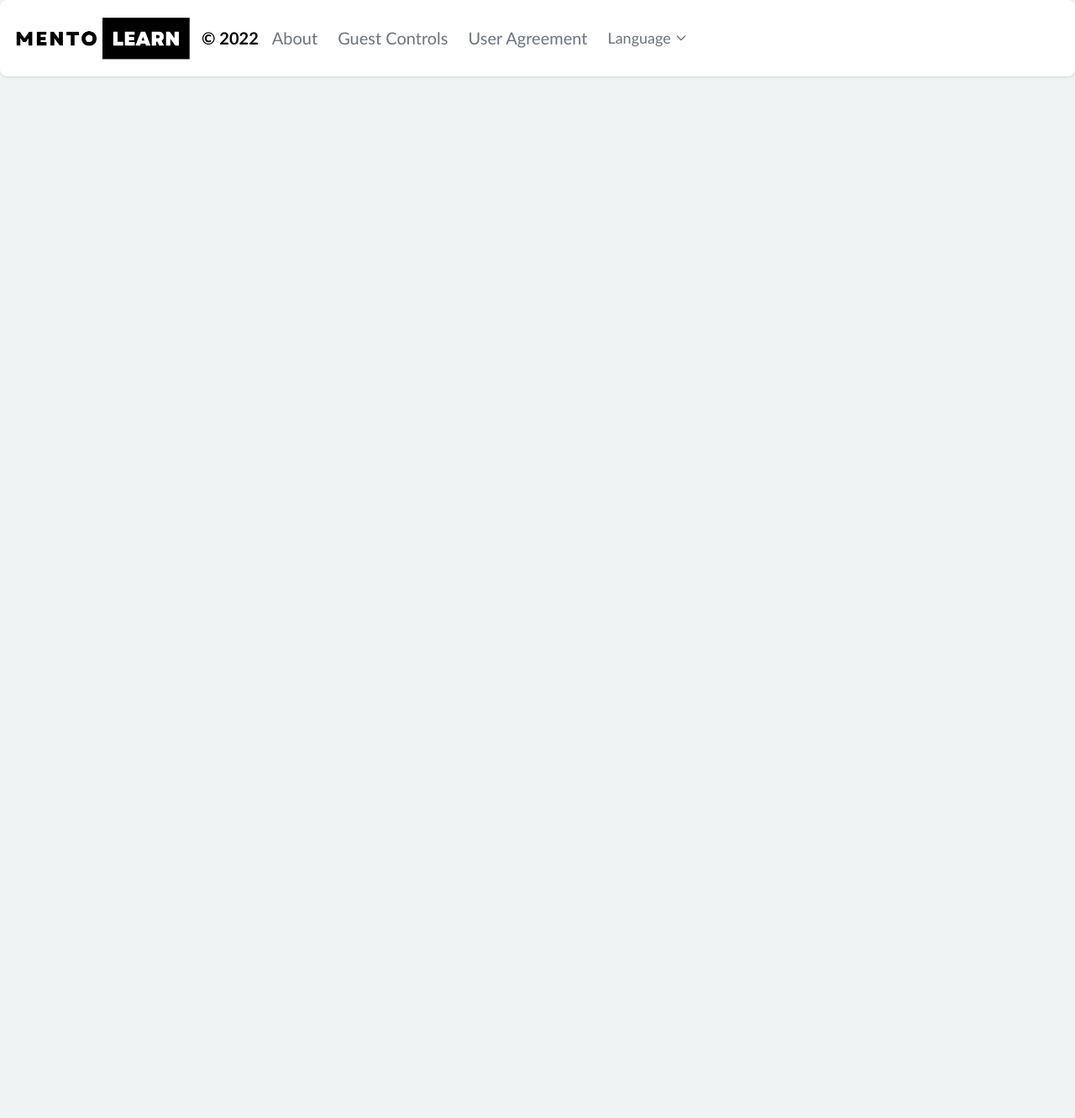
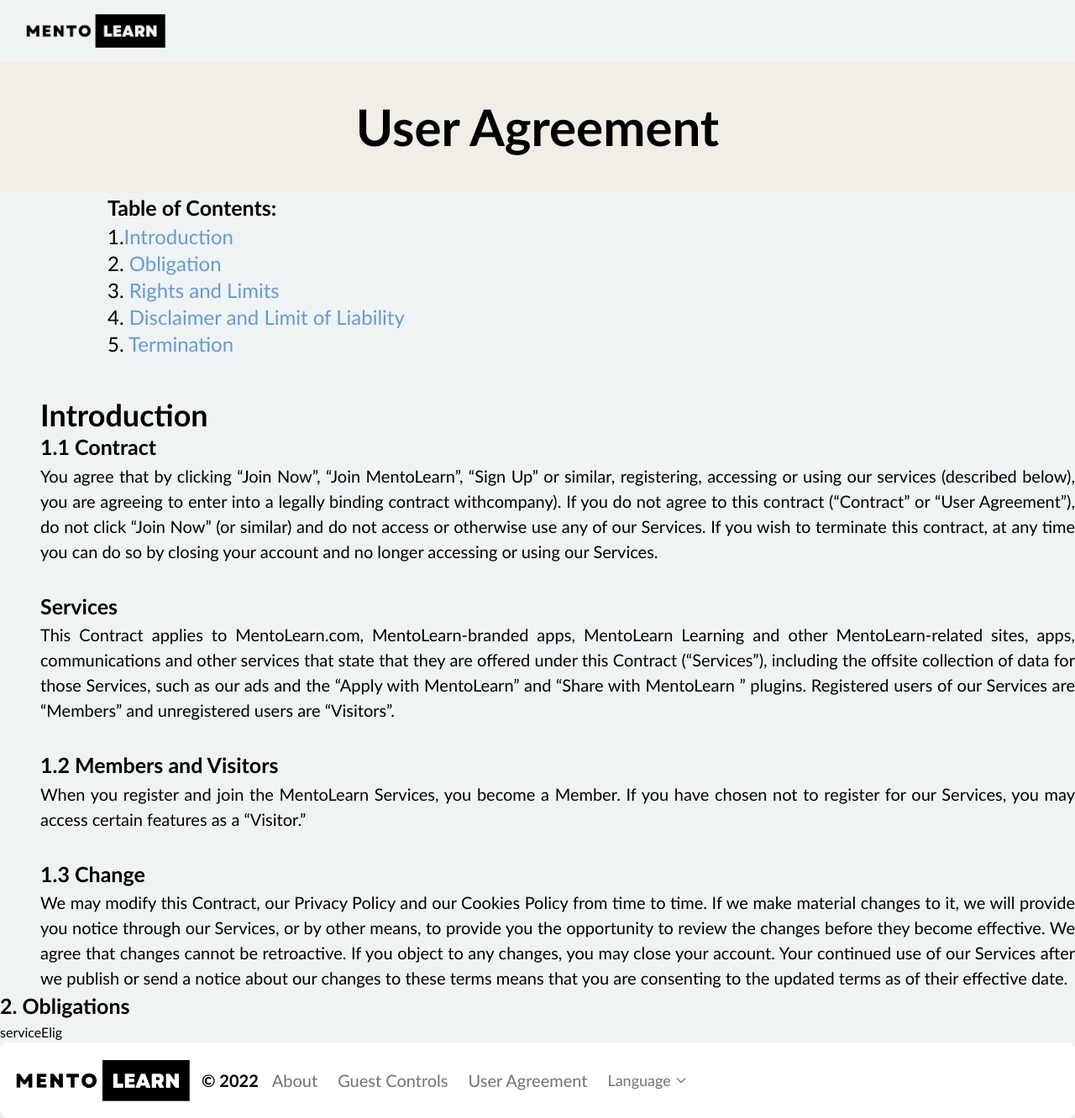
Before and after one commit to KennethAduan/mentolearn, a React (Create React App) app: page /userAgree in a window 1280 px wide. Shown: the whole page at 84% size. Before the commit the page ends 982 px from the top, so only its background shows below. Built offline with nearby package versions, Linux system fonts and the light colour scheme.

Commit message:
footer changers

```diff
--- a/src/App.js
+++ b/src/App.js
@@ -1,19 +1,20 @@
 import { Routes, Route } from "react-router-dom";
 import HomePage from "./Components/HomePage/home.jsx";
-import Footer from "./Components/Footer/footer.jsx";
+
 import About from "./Components/Footer/About.jsx";
 import Guest from "./Components/Footer/Guest.jsx";
 import UserAgree from "./Components/Footer/UserAgree.jsx";
+import "./index.css";
+
 function App() {
   return (
-    <div>
+    <div className="App-container min-h-screen">
       <Routes>
         <Route path="/" element={<HomePage />} />
         <Route path="about" element={<About />} />
         <Route path="guest" element={<Guest />} />
         <Route path="userAgree" element={<UserAgree />} />
       </Routes>
-      <Footer />
     </div>
   );
 }
--- a/src/Components/Footer/About.jsx
+++ b/src/Components/Footer/About.jsx
@@ -1,20 +1,23 @@
 import React from "react";
-import "./Footer.css";
+import "./about.css";
+import Footer from "./footer.jsx";
 import Logo from "../../Assets/images/MentoLearn1.png";
+
 const About = () => {
   return (
+    <body>
       <div>
-      <div className="w-96 mt-4 ml-4">
+        <div className="w-96 mt-4 ml-4 ">
           <img src={Logo} alt="Mento Learn Logo" />
         </div>
-      <hr className="bg-gray-200 border-0 dark:bg-gray-700 p-1"></hr>
-      <div className="content text-center">
+        <hr className="bg-gray-200 border-0 dark:bg-gray-700 p-0.5"></hr>
+        <div className="content text-center about-contents">
           <div className="about mt-10 ">
             <h1>About MentoLearn</h1>
             <p>
               Welcomee to MentoLearn, the world's largest professional network
-            with more than 875 million <br /> members n more than 200 countries
-            and territories worldwide.
+              with more than 875 million <br /> members n more than 200
+              countries and territories worldwide.
             </p>
           </div>
           <div className="vision mt-12">
@@ -31,7 +34,7 @@
               about the world.
             </p>
           </div>
-        <div className="WhoAreWe mt-12">
+          <div className="WhoAreWe mt-12 mb-80">
             <h1>Who Are We?</h1>
             <p>
               Mento Learn began in co-founder John Kenneth Aduan living room in
@@ -47,9 +50,11 @@
               sit amet consectetur adipisicing elit. <br />
             </p>
           </div>
-        <hr className=" bg-gray-200 border-0 dark:bg-gray-700 mt-24 p-2"></hr>
+          <hr className=" bg-gray-200 border-0 dark:bg-gray-700 mt-2 p-0.5"></hr>
         </div>
+        <Footer />
       </div>
+    </body>
   );
 };
 
--- a/src/Components/Footer/Footer.css
+++ b/src/Components/Footer/Footer.css
@@ -1,10 +1,5 @@
-
-h1{
-    font-size: 30px;
-    font-weight: bold;
-
+.footer--pin {
+  /* position: absolute;
+    bottom: 0; */
+  /* margin-top: auto; */
 }
-
-p{
-    color: #ABA9AA;
-}
--- a/src/Components/Footer/UserAgree.jsx
+++ b/src/Components/Footer/UserAgree.jsx
@@ -1,11 +1,108 @@
-import React from 'react'
-
+import React from "react";
+import Footer from "./footer.jsx";
+import Logo from "../../Assets/images/MentoLearn2.png";
+import "./user.css";
 const UserAgree = () => {
   return (
     <div>
+      {/* Logo */}
+      <div className="logoUpper">
+        <div className="w-48  ml-4 ">
+          <img src={Logo} alt="Mento Learn Logo" />
+        </div>
+      </div>
+      {/* Title */}
+      <div className="UserTitle text-center pt-12 pb-12">
+        <h1 className="text-6xl">User Agreement</h1>
+      </div>
+      <div className="TableContents ml-32">
+        <h1>Table of Contents:</h1>
+        {/* Contents */}
+        <div className="contents text-2xl">
+          <a href="#intro">
+            <span>1.</span>Introduction
+          </a>
+          <br />
+          <a href="#obligation">
+            <span>2.</span> Obligation
+          </a>
+          <br />
+          <a href="#rights">
+            <span>3.</span> Rights and Limits
+          </a>
+          <br />
+          <a href="#disclaimer">
+            <span>4.</span> Disclaimer and Limit of Liability
+          </a>
+          <br />
+          <a href="#termination">
+            <span>5.</span> Termination
+          </a>
+          <br />
+        </div>
+      </div>
+      <div className="introductions mt-12 ml-12" id="intro">
+        <h1 className="text-4xl">Introduction</h1>
+        <div className="contract">
+          <h2 className="text-black">1.1 Contract</h2>
+          <p className="text-justify text-black">
+            You agree that by clicking “Join Now”, “Join MentoLearn”, “Sign Up”
+            or similar, registering, accessing or using our services (described{" "}
+            {/* <br /> */}
+            below), you are agreeing to enter into a legally binding contract
+            with
+            {/* MentoLearn (even if you are using our Services on behalf of a <br /> */}
+            company). If you do not agree to this contract (“Contract” or “User
+            Agreement”), do not click “Join Now” (or similar) and do not access
+            or {/* <br /> */}
+            otherwise use any of our Services. If you wish to terminate this
+            contract, at any time you can do so by closing your account and no{" "}
+            {/* <br /> */}
+            longer accessing or using our Services.
+          </p>
+        </div>
+        <div className="service mt-8">
+          <h2 className="text-black">Services</h2>
+          <p className="text-justify text-black">
+            This Contract applies to MentoLearn.com, MentoLearn-branded apps,
+            MentoLearn Learning and other MentoLearn-related sites, apps,
+            communications and other services that state that they are offered
+            under this Contract (“Services”), including the offsite collection
+            of data for those Services, such as our ads and the “Apply with
+            MentoLearn” and “Share with MentoLearn ” plugins. Registered users
+            of our Services are “Members” and unregistered users are “Visitors”.
+          </p>
+        </div>
+        <div className="menVis mt-8">
+          <h2 className="text-black">1.2 Members and Visitors</h2>
+          <p className="text-justify text-black">
+            When you register and join the MentoLearn Services, you become a
+            Member. If you have chosen not to register for our Services, you may
+            access certain features as a “Visitor.”
+          </p>
+        </div>
+        <div className="change mt-8">
+          <h2 className="text-black">1.3 Change</h2>
+          <p className="text-black text-justify">
+            We may modify this Contract, our Privacy Policy and our Cookies
+            Policy from time to time. If we make material changes to it, we will
+            provide you notice through our Services, or by other means, to
+            provide you the opportunity to review the changes before they become
+            effective. We agree that changes cannot be retroactive. If you
+            object to any changes, you may close your account. Your continued
+            use of our Services after we publish or send a notice about our
+            changes to these terms means that you are consenting to the updated
+            terms as of their effective date.
+          </p>
+        </div>
+      </div>
+        <div className="obligations">
+          <h1>2. Obligations</h1>
+          serviceElig
+        </div>
+      <Footer />
+    </div>
+  );
+};
 
-    </div>
-  )
-}
-
-export default UserAgree
+export default UserAgree;
--- /dev/null
+++ b/src/Components/Footer/about.css
@@ -0,0 +1,14 @@
+h1 {
+  font-size: 40px;
+  font-weight: bold;
+}
+
+p {
+  color: #aba9aa;
+  font-size: 20px;
+}
+
+.footer--pin {
+background-color: white;
+  margin-top: auto;
+}
--- a/src/Components/Footer/footer.jsx
+++ b/src/Components/Footer/footer.jsx
@@ -3,7 +3,7 @@
 import LogoFooter from "../../Assets/images/MentoLearn2.png";
 const footer = () => {
   return (
-    <footer className="footer--pin bg-white rounded-lg shadow md:flex md:items-center">
+    <footer className="footer--pin bg-white rounded-lg shadow md:flex md:items-center ">
       <a href="/" className="flex items-center">
         <img src={LogoFooter} className="w-60 " alt="MentoLearn Logo" />
         <span className="self-center text-xl font-semibold whitespace-nowrap dark:text-gray-400">
@@ -27,9 +27,11 @@
           </Link>
         </li>
         <li>
-          <a href="/" className="mr-4 hover:underline md:mr-6">
-            User Agreement
-          </a>
+          <Link to="/userAgree">
+            <a href="/" className="mr-4 hover:underline md:mr-6">
+              User Agreement
+            </a>
+          </Link>
         </li>
         <div className="">
           <input type="checkbox" id="sortbox" className="hidden absolute" />
@@ -37,7 +39,7 @@
             for="sortbox"
             className="flex items-center space-x-1 cursor-pointer"
           >
-            <span className="text-lg">Language</span>
+            <a className="text-lg">Language</a>
             <svg
               className="h-4 w-4"
               xmlns="http://www.w3.org/2000/svg"
--- a/src/Components/Footer/guess.css
+++ b/src/Components/Footer/guess.css
@@ -1,12 +1,22 @@
+body {
+  background-color: #f0f3f4;
+}
 h2 {
   color: #0038ff;
   font-weight: bold;
+  font-size: 25px;
 }
 
 p {
-
+  font-size: 20px;
+}
+h1 {
+  font-size: 25px;
 }
 
-.horizontal{
-
+.unsubscribe {
+  margin-left: 48px;
+  margin-right: 48px;
+  margin-top: 300px;
+  margin-bottom: 150px;
 }
--- /dev/null
+++ b/src/Components/Footer/user.css
@@ -0,0 +1,11 @@
+.UserTitle {
+  background-color: #f1ede7;
+}
+
+.contents {
+  color: #629cd8;
+
+}
+span {
+  color: black;
+}
--- a/src/Components/HomePage/home.jsx
+++ b/src/Components/HomePage/home.jsx
@@ -3,9 +3,10 @@
 import AnimeFunction from "../Hooks/AnimeFunction";
 import MentoLearnLogoUpper from "../../Assets/images/MentoLearn1.png";
 import MainLogo from "../../Assets/images/MainLogo.png";
-
+import Footer from "../Footer/footer.jsx";
 const home = () => {
   return (
+    <body className="">
       <div>
         <AnimeFunction />
         {/* MentoLearn logo */}
@@ -161,8 +162,9 @@
             </div>
           </div>
         </section>
-
       </div>
+      <Footer />
+    </body>
   );
 };
 
--- a/src/index.css
+++ b/src/index.css
@@ -1,4 +1,15 @@
 body {
-    background-color: #F0F3F4;
-    font-family: 'Gill Sans', 'Gill Sans MT', Calibri, 'Trebuchet MS', sans-serif;
+  font-family: "Gill Sans", "Gill Sans MT", Calibri, "Trebuchet MS", sans-serif;
+  min-height: 100vh;
+  display: flex;
+  flex-direction: column;
+  /* min-height: 100vh;
+    position: relative; */
 }
+
+/* .App-container{
+    min-height: 100vh;
+    display: flex;
+    flex-direction: column;
+    position: relative;
+} */
```
Also changed, not shown: src/Components/Footer/Guest.jsx (+13 -7 lines). Lines whose indentation alone changed are shown as unchanged.
